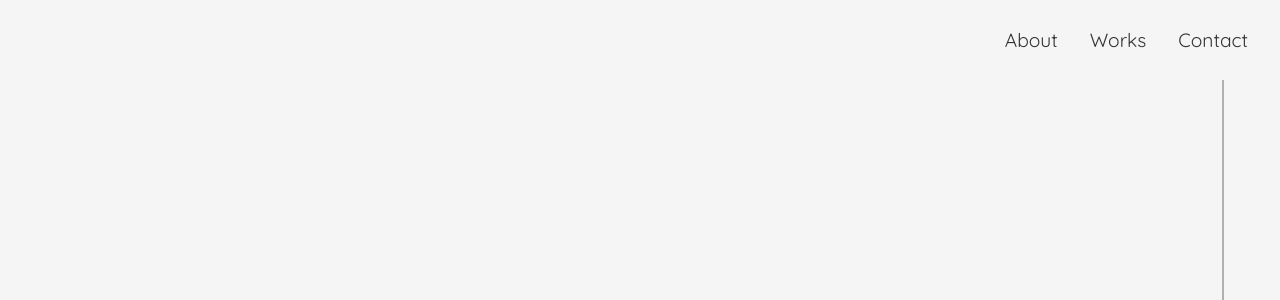
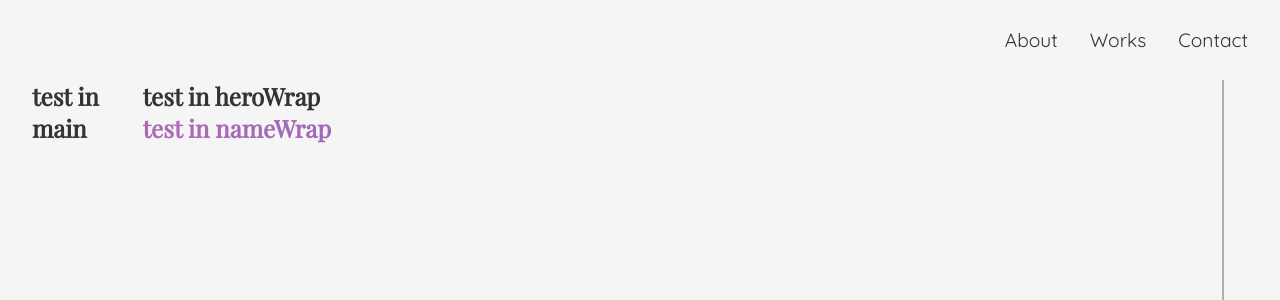
Before and after one commit to miyabitanimchi/my-portfolio-ver2, a Next.js app: page / in a window 1280 px wide. Shown: the top 300 px of the page. Built offline with nearby package versions, Linux system fonts and the light colour scheme; a web font is replaced by a local one.

Commit message:
deploy test

```diff
--- a/components/layouts/heroSection/HeroSection.tsx
+++ b/components/layouts/heroSection/HeroSection.tsx
@@ -5,10 +5,13 @@ import Link from "next/link";
 
 const HeroSection = () => (
   <section className={styles.heroSection} id="home-section">
+    <h1>test in main</h1>
     <div className={styles.heroWrap}>
+      <h1>test in heroWrap</h1>
       <div
         className={`${utilStyles.gradientTextKit} ${utilStyles.gradientPinkBlue}`}
       >
+        <h1>test in nameWrap</h1>
         <h1 className={`${utilStyles.headingJumbo} ${styles.heroFName}`}>
           Miyabi
         </h1>
```
